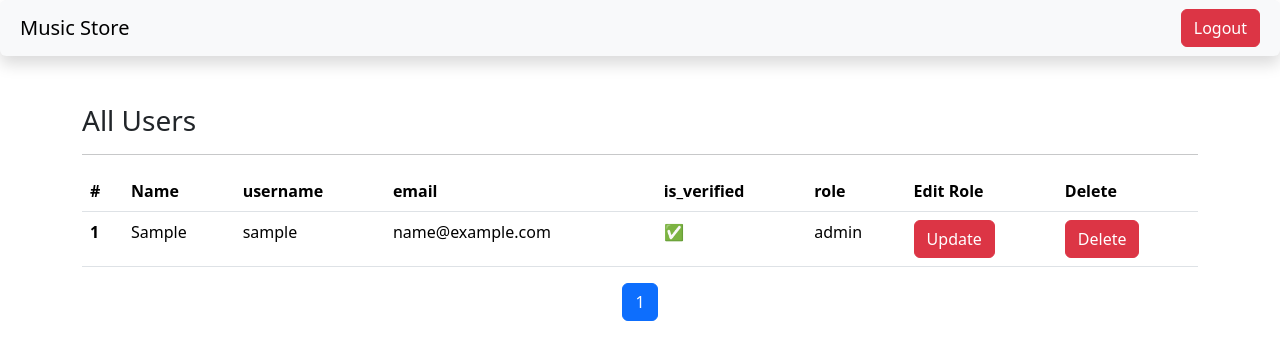
After one commit to Aditya-1406/Music-store-flask, a Flask app: page /list-users in a window 1280 px wide. The commit adds this page. Shown: the top 360 px of the page. Run offline with Flask 3, Linux system fonts and the light colour scheme; the visitor is signed in with stand-in values (Sample User, id 1); tables that the repository leaves empty hold one stand-in row (values such as "Sample post"); some libraries are stand-ins or nearby versions.

Commit message:
CRUD for Users done

```diff
--- /dev/null
+++ b/Music-Store/app/templates/list_users.html
@@ -0,0 +1,86 @@
+{% extends 'layout.html'%}
+
+{%block title%} All Users {%endblock%}
+
+{%block content%}
+
+<div class="container">
+    <h3> All Users</h3>
+    <hr>
+    <table class="table">
+        <thead>
+            <tr>
+                <th scope="col">#</th>
+                <th scope="col">Name</th>
+                <th scope="col">username</th>
+                <th scope="col">email</th>
+                <th scope="col">is_verified</th>
+                <th scope="col">role</th>
+                <th scope="col">Edit Role</th>
+                <th scope="col">Delete</th>
+
+            </tr>
+        </thead>
+        <tbody>
+            {% for user in users.items %}
+            <tr>
+                <th scope="row">{{loop.index}}</th>
+                <td>{{ user.first_name }}</td>
+                <td>{{ user.username }}</td>
+                <td>{{ user.email }}</td>
+                <td>{%if user.is_verified%} ✅
+                    {%else%} ❎
+                    {%endif%}
+
+                </td>
+                <td>{{ user.role }}</td>
+                <td>
+                    <form action="{{ url_for('update_user', user_id=user.id) }}" method="POST">
+                        <input type="hidden" name="csrf_token" value="{{ csrf_token() }}">
+                        <button type="submit" class="btn btn-danger" onclick="return confirm('Update this Role?')">
+                            Update
+                        </button>
+                    </form>
+                </td>
+                <td>
+                    <form action="{{ url_for('delete_user', user_id=user.id) }}" method="POST">
+                        <input type="hidden" name="csrf_token" value="{{ csrf_token() }}">
+                        <button type="submit" class="btn btn-danger" onclick="return confirm('Delete this user?')">
+                            Delete
+                        </button>
+                    </form>
+                </td>
+            </tr>
+            {% endfor %}
+        </tbody>
+    </table>
+
+</div>
+
+<nav>
+    <ul class="pagination justify-content-center">
+
+        {% if users.has_prev %}
+        <li class="page-item">
+            <a class="page-link" href="?page={{ users.prev_num }}">Previous</a>
+        </li>
+        {% endif %}
+
+        {% for p in users.iter_pages() %}
+        {% if p %}
+        <li class="page-item {% if p == users.page %}active{% endif %}">
+            <a class="page-link" href="?page={{ p }}">{{ p }}</a>
+        </li>
+        {% endif %}
+        {% endfor %}
+
+        {% if users.has_next %}
+        <li class="page-item">
+            <a class="page-link" href="?page={{ users.next_num }}">Next</a>
+        </li>
+        {% endif %}
+
+    </ul>
+</nav>
+
+{%endblock%}
--- a/Music-Store/app/templates/store.html
+++ b/Music-Store/app/templates/store.html
@@ -6,10 +6,10 @@
 
 <div class="container mt-4">
 
-    <div id="carouselExampleInterval" class="carousel slide mb-5" data-bs-ride="carousel">
+    <div id="carouselExampleInterval" class="carousel slide mb-5 shadow border border-black rounded" data-bs-ride="carousel">
         <div class="carousel-inner">
             <div class="carousel-item active" data-bs-interval="2000">
-                <img src="{{ url_for('static', filename='uploads/banner1.jpg') }}" class="d-block w-100" style="height: 400px; object-fit:fill ;" alt="...">
+                <img src="{{ url_for('static', filename='uploads/banner1.jpg') }}" class="d-block w-100" style="height: 400px; object-fit:fill ;" alt="..." >
             </div>
             <div class="carousel-item" data-bs-interval="2000">
                 <img src="{{ url_for('static', filename='uploads/banner2.jpg') }}" class="d-block w-100" style="height: 400px; object-fit:fill ;"alt="...">
--- a/Music-Store/app/utils.py
+++ b/Music-Store/app/utils.py
@@ -5,6 +5,8 @@ from uuid import uuid4
 from functools import wraps
 from flask import session, redirect, url_for,abort
 from flask import current_app
+from flask_mail import Message
+from app.extensions import mail
 
 ALLOWED_EXTENSIONS = {"png", "jpg", "jpeg", "webp"}
 
@@ -69,6 +71,18 @@ def admin_required(f):
         # Must be admin
         if session.get('role') != 'admin':
             abort(403)  # Forbidden page
+            return redirect(url_for('login'))
 
         return f(*args, **kwargs)
     return wrapper
+
+
+def send_mail(subject,email,message):
+
+    msg = Message(
+            subject= subject,
+            recipients= [email]
+        )
+
+    msg.body= message
+    mail.send(msg)
--- a/Music-Store/app/views/album.py
+++ b/Music-Store/app/views/album.py
@@ -67,7 +67,7 @@ class ListAlbumAdView(MethodView):
         page = request.args.get("page", 1, type=int)
         albums = Album.query.order_by(Album.id.desc()).paginate(
             page=page,
-            per_page=2,
+            per_page=5,
             error_out=False
         )
         return render_template("list_albumad.html", albums=albums)
@@ -103,5 +103,5 @@ class DeleteAlbumView(MethodView):
         album = Album.query.get_or_404(album_id)
         db.session.delete(album)
         db.session.commit()
-        flash("Album updated successfully!")
+        flash("Album Deleted successfully!")
         return redirect(url_for("list_albums"))
--- a/Music-Store/app/views/auth.py
+++ b/Music-Store/app/views/auth.py
@@ -6,6 +6,7 @@ from datetime import datetime
 from flask import render_template, request,redirect,url_for,flash, session
 from werkzeug.security import generate_password_hash, check_password_hash
 from db import User,OTP
+from app.utils import admin_required,send_mail
 
 def generate_otp():
     return str(random.randint(100000,999999))
@@ -147,3 +148,49 @@ class LogoutView(MethodView):
         session.clear()
         flash("Logout Successfully")
         return redirect(url_for("login"))
+
+
+class ListUserView(MethodView):
+    @admin_required
+    def get(self):
+        page = request.args.get("page", 1, type=int)
+        users = User.query.order_by(User.id.desc()).paginate(
+            page=page,
+            per_page=5,
+            error_out=False
+        )
+        return render_template("list_users.html", users=users)
+
+class UpdateRoleView(MethodView):
+    @admin_required
+    def post(self,user_id):
+        user = User.query.get_or_404(user_id)
+        subject = "Role Updated"
+        email = user.email
+
+        if user.role == "member":
+            user.role = "admin"
+            session["role"] = user.role
+            message = f"Congrats {user.username}, Your role has been changed to admin. Now you can access the admin panel"
+            send_mail(subject,email,message)
+
+        elif user.role =="admin":
+            user.role= "member"
+            session["role"] = user.role
+            message = f"Sorry {user.username}, Your role has been changed to member. As you are not fit for the admin role"
+            send_mail(subject,email,message)
+        else:
+            user.role= "member"
+
+        db.session.commit()
+        flash("User Role updated successfully","success")
+        return redirect(url_for("list_users"))
+
+class DeleteUserView(MethodView):
+    @admin_required
+    def post(self,user_id):
+        user = User.query.get_or_404(user_id)
+        db.session.delete(user)
+        db.session.commit()
+        flash("User Deleted successfully!")
+        return redirect(url_for("list_users"))
--- a/Music-Store/run.py
+++ b/Music-Store/run.py
@@ -1,6 +1,6 @@
 from flask import Flask, render_template
 from flask_wtf.csrf import CSRFProtect
-from app.views.auth import SignupView,OTPView,LoginView,LogoutView
+from app.views.auth import SignupView,OTPView,LoginView,LogoutView,ListUserView,UpdateRoleView,DeleteUserView
 from app.views.album import AlbumCreateView,AlbumDetailView,StoreView,ListAlbumAdView,UpdateAlbum,DeleteAlbumView
 from app.extensions import db,mail
 
@@ -23,7 +23,7 @@ app.config['MAIL_PORT'] = 587
 app.config['MAIL_USE_TLS'] = True
 app.config['MAIL_USERNAME'] = 'gargaditya674@gmail.com'
 app.config['MAIL_DEFAULT_SENDER'] = 'gargaditya674@gmail.com'
-app.config['MAIL_PASSWORD'] = 'PASS'
+app.config['MAIL_PASSWORD'] = 'PAS'
 mail.init_app(app)
 
 
@@ -34,6 +34,10 @@ app.add_url_rule("/signup",view_func=SignupView.as_view("signup"),methods = ["GE
 app.add_url_rule("/otp_page",view_func=OTPView.as_view("otp_page"),methods=["GET","POST"])
 app.add_url_rule("/login",view_func=LoginView.as_view("login"),methods=["GET","POST"])
 app.add_url_rule("/logout",view_func=LogoutView.as_view("logout"),methods=["GET"])
+app.add_url_rule("/list-users",view_func=ListUserView.as_view("list_users"),methods=["GET"])
+app.add_url_rule("/update-user/<int:user_id>",view_func=UpdateRoleView.as_view("update_user"),methods=["GET","POST"])
+app.add_url_rule("/delete-user/<int:user_id>",view_func=DeleteUserView.as_view("delete_user"),methods=["GET","POST"])
+
 
 # Album routes
 app.add_url_rule("/create-album", view_func=AlbumCreateView.as_view("create_album"))
```
